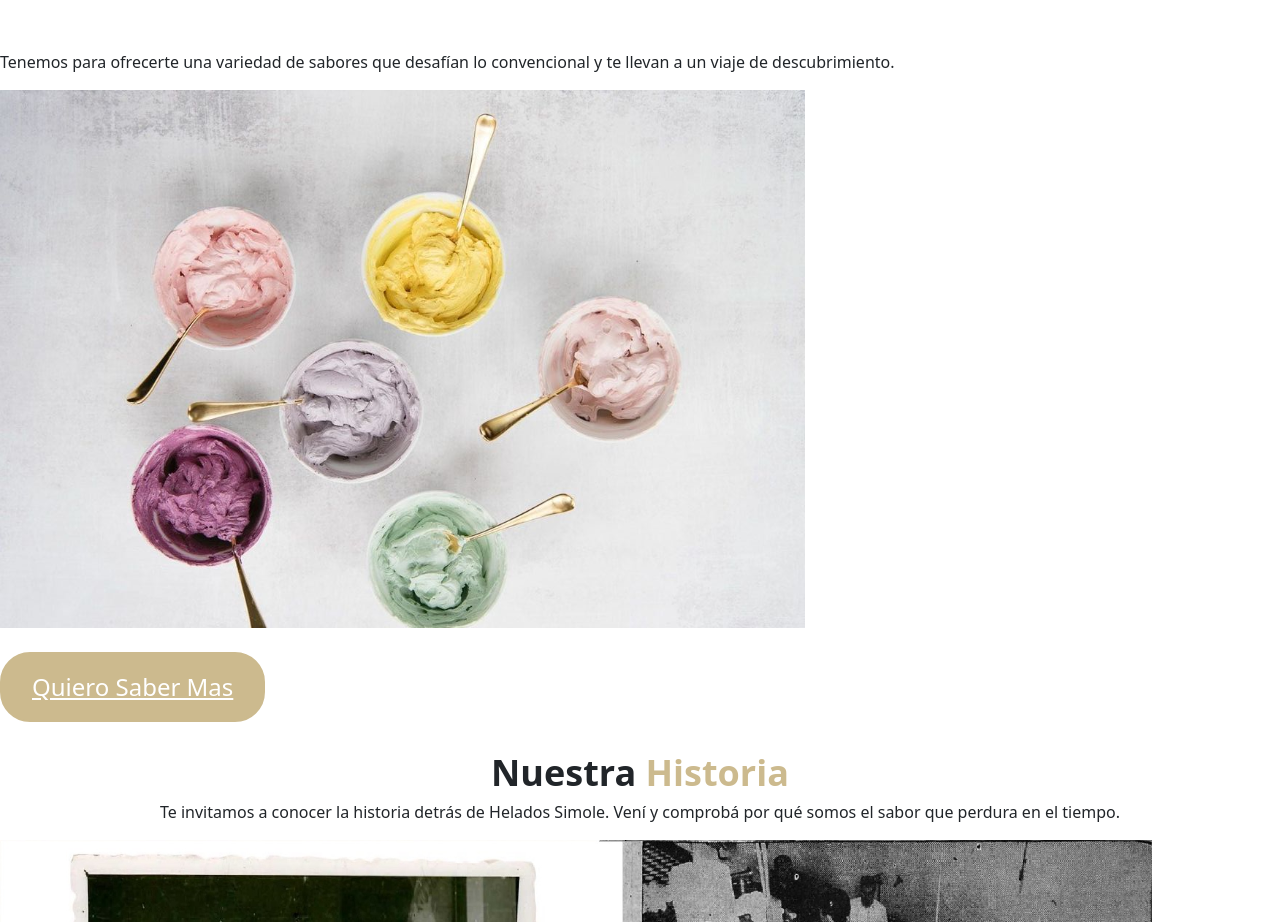
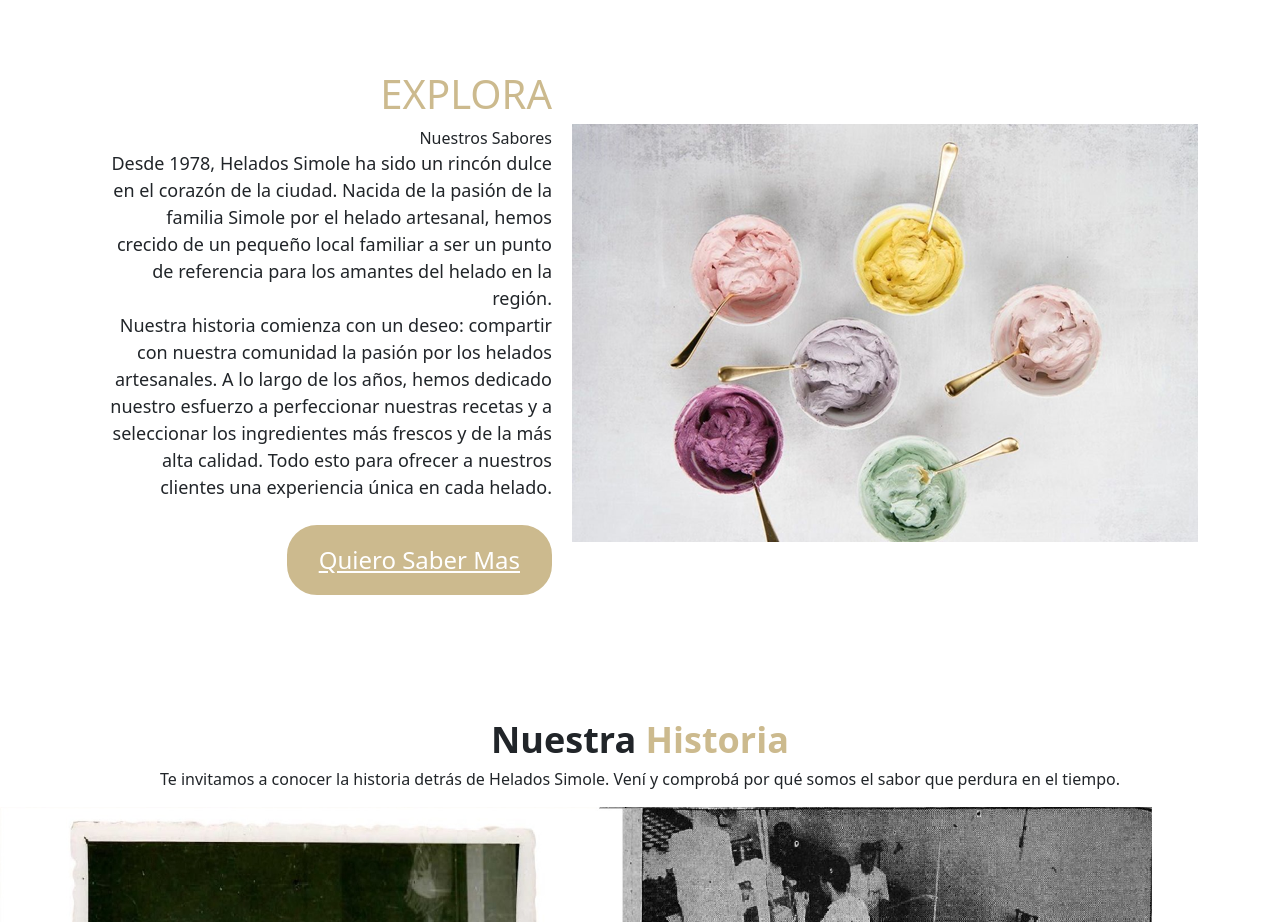
Before and after one commit to martinezflorian/heladossimole, a plain HTML site: page index.html in a window 1280 px wide. Shown: the part 1390-2312 px from the top of the page. Drawn offline with nearby package versions, Linux system fonts and the light colour scheme.

Commit message:
seccion nuestro sabores

```diff
--- a/index.html
+++ b/index.html
@@ -93,19 +93,18 @@
  <img src="./imgs/Inicio.jpg" class="imagen-helado">
 </div>
 
-<div class="contenedor-imagen">
-    <div class="texto-sobre-imagen">
-    <div><p>
-      Tenemos para ofrecerte una variedad de sabores que desafían lo convencional y te llevan a un viaje de descubrimiento.
-  </p></div>
+<div class="container">
+  <div class="box"> <div class="titulo"><h1>Explora</h1> </div> <div class="titulo-azul">Nuestros Sabores</div>
+   <div class="texto-p">Desde 1978, Helados Simole ha sido un rincón dulce en el corazón de la ciudad. Nacida de la pasión de la familia Simole por el helado artesanal, hemos crecido de un pequeño local familiar a ser un punto de referencia para los amantes del helado en la región.<br>
 
-  <img class="helado-panoramico2" src="./imgs/PaletaColor.jpg" alt="helado-panoramico">
+     Nuestra historia comienza con un deseo: compartir con nuestra comunidad la pasión por los helados artesanales. A lo largo de los años, hemos dedicado nuestro esfuerzo a perfeccionar nuestras recetas y a seleccionar los ingredientes más frescos y de la más alta calidad. Todo esto para ofrecer a nuestros clientes una experiencia única en cada helado.
 
-        </div>
-    </div>
+   </div>
+   <br>
+   <button class="boton"><a href="templates/productos.html">Quiero Saber Mas</a></button>
+ </div>
+ <img src="./imgs/PaletaColor.png" class="imagen-helado1">
 </div>
-<br>
-<button class="boton"><a href="templates/productos.html">Quiero Saber Mas</a></button>
 <br>
 <br>
 
```
Also changed, not shown: imgs/PaletaColor.jpg (deleted).
